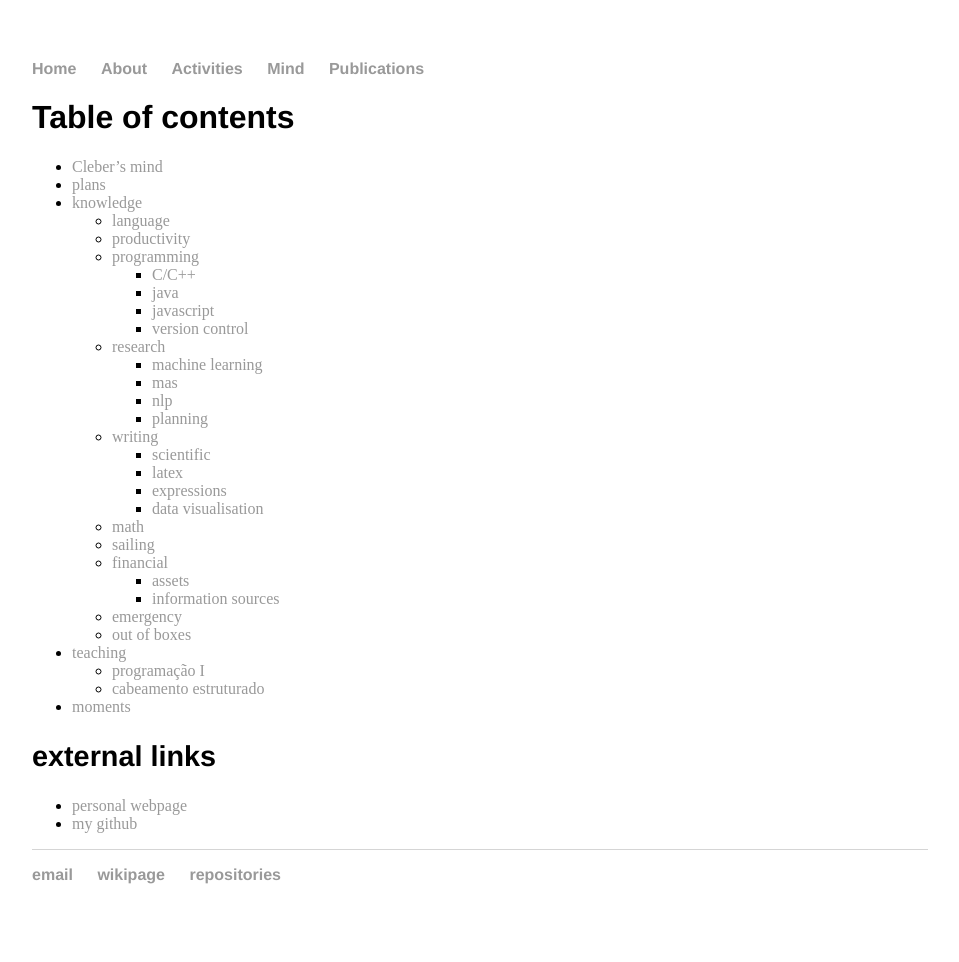
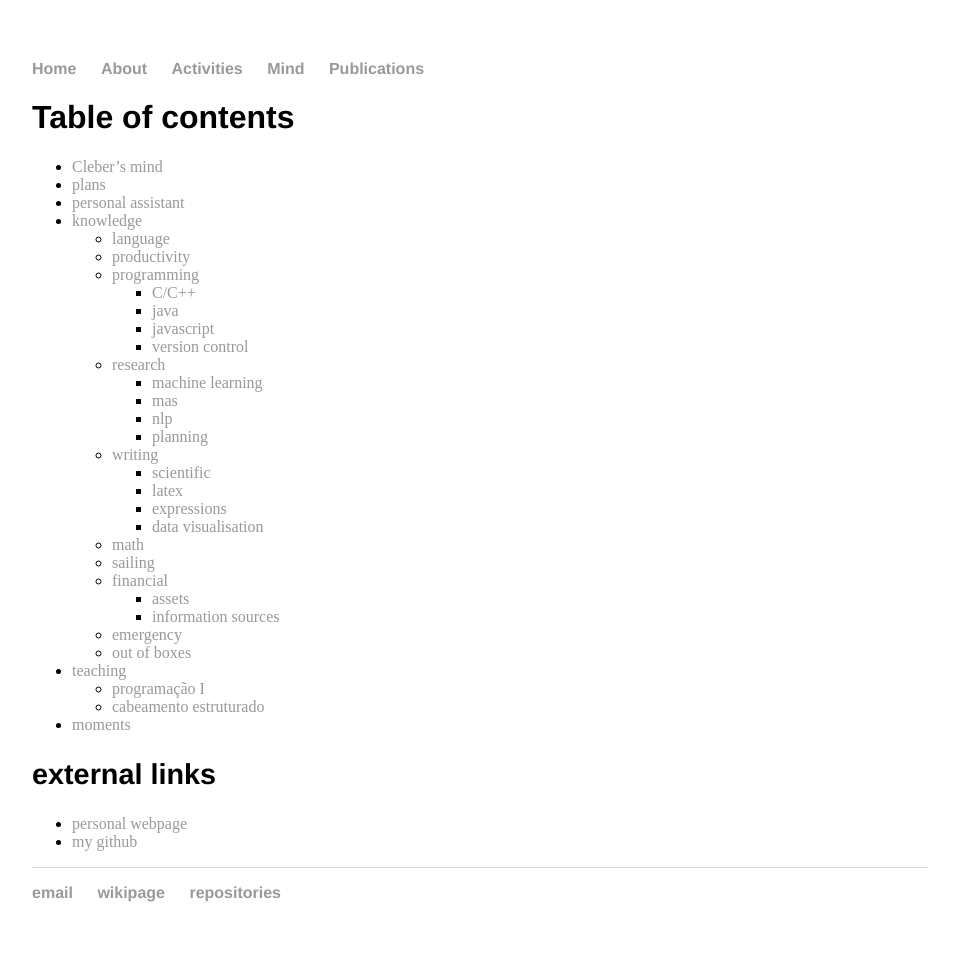
Before and after one commit to cleberjamaral/cleberjamaral.github.io, a Jekyll site: the page built from SUMMARY.md, in a window 1280 px wide. Shown: the whole page, without its empty margins (160-1119 px from the left). Built offline with Jekyll 4.4.1, drawn with Linux system fonts in a browser that asks for light colours; our own code applies the rules of GitHub Pages for plain Markdown files.

Commit message:
Update SUMMARY.md

```diff
--- a/SUMMARY.md
+++ b/SUMMARY.md
@@ -1,7 +1,8 @@
 # Table of contents
 
 * [Cleber's mind](README.md)
-* [plans](plans.md)
+* [plans](plans/README.md)
+ * [personal assistant](knowledge/personal-assistant.md)
 * [knowledge](knowledge/README.md)
   * [language](knowledge/language.md)
   * [productivity](knowledge/productivity.md)
```
